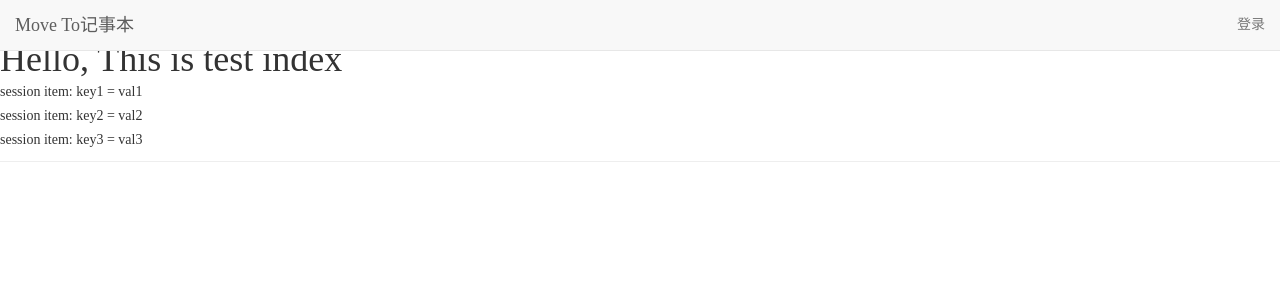
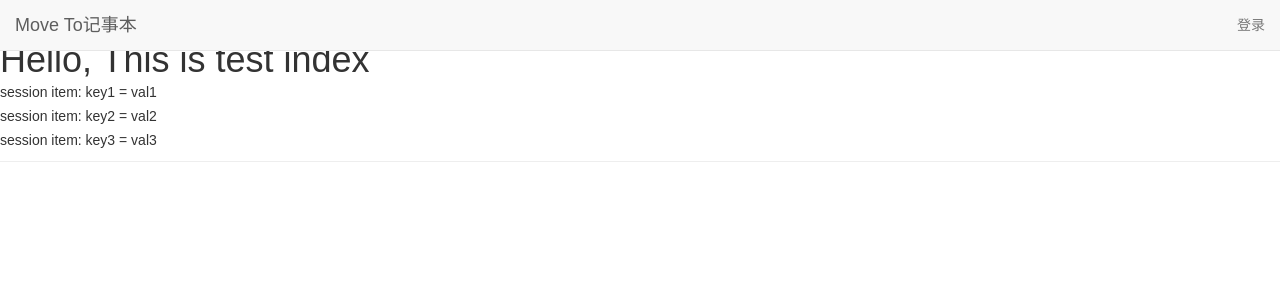
Before and after one commit to martiancrow/mv2xyz, a Flask app: page /test/ in a window 1280 px wide. Shown: the top 300 px of the page. Run offline with Flask 2, Linux system fonts and the light colour scheme; data comes from the database, SQL or seed files in the repository; parts of the project's set-up code (start-up, migrations or seed data) failed here and were passed over; some libraries are stand-ins or nearby versions.

Commit message:
updata css for ui more pretty

```diff
--- a/app/static/common.css
+++ b/app/static/common.css
@@ -1,4 +1,4 @@
-body{width:100%; margin:0 auto; padding:0; font-size:14px; line-height:24px; font-family:"Microsoft Yahei", serif, sans-serif, Arial, "MS Serif"; }
+body{width:100%; margin:0 auto; padding:0; font-size:14px; line-height:24px; font-family:Arial, "MS Serif", "Microsoft Yahei", serif, sans-serif; }
 div,p,span,a,table,tr,td,input,img,form,h1,h2,h3,h4,h5,h6,iframe{
 	margin: 0;
 	/* [disabled]padding:0; */
--- a/app/templates/user/mdedit.html
+++ b/app/templates/user/mdedit.html
@@ -23,8 +23,10 @@
 		<script src="https://cdn.bootcss.com/bootstrap/4.0.0/js/bootstrap.min.js"></script>
 
 
+
 		<style type="text/css">
-			html, body {height: 100%;}
+			html, body {height: 100%;font-size:14px;}
+            .CodeMirror {font-family: SFMono-Regular,Menlo,Monaco,Consolas,"Liberation Mono","Courier New",monospace}
 			.warpper {width: 100%;height: 100%;top: 0;position: absolute;background-color: #ddd;float: left;}
 			.title {width: 100%;height: 50px;padding-left: 12px;overflow: hidden;border-bottom: 1px solid #ddd;float: left;background-color: #fff;box-sizing: border-box;}
 			.title input[type=text] {width: 100%;height: 100%;border: 0px;font-size: 27px;line-height: 50px;}
```
